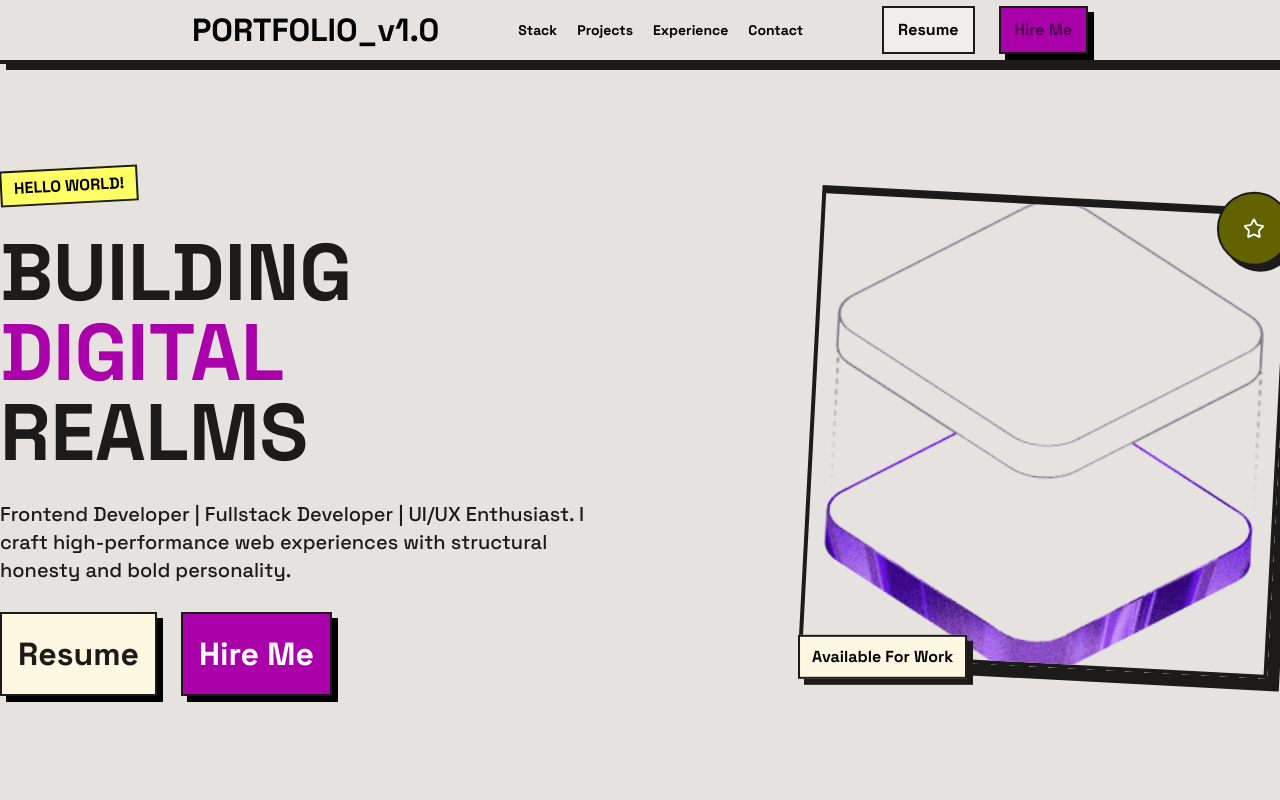
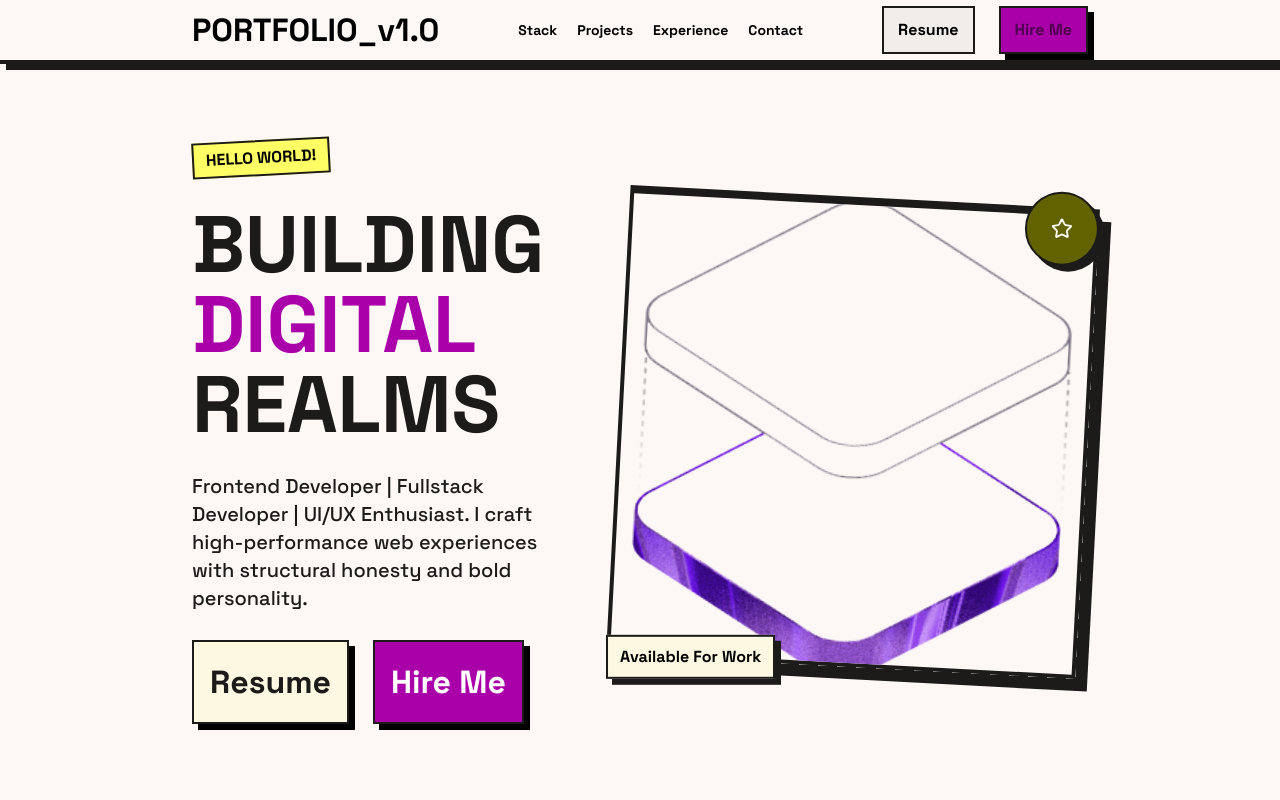
Before and after one commit to rikkriuk/portofolio, a React (Vite) app: page / in a window 1280 px wide. Shown: the top 800 px of the page. Built offline with nearby package versions, Linux system fonts and the light colour scheme.

Commit message:
refactor: adjust style

```diff
--- a/src/App.tsx
+++ b/src/App.tsx
@@ -1,11 +1,25 @@
+import { useState } from "react";
 import AppNavbar from "./layouts/AppNavbar";
 import HomePage from "./screens/home"
 
 const App = () => {
+  const [isSidebarOpen, setIsSidebarOpen] = useState(false);
+
   return (
-    <main className="bg-[#E6E2DF]">
-      <AppNavbar />
-      <HomePage />
+    <main className="bg-[#FDF8F5] overflow-hidden">
+      <AppNavbar
+        isSidebarOpen={isSidebarOpen}
+        setIsSidebarOpen={setIsSidebarOpen}
+      />
+
+      <div
+        className={`
+          px-8 lg:px-24 xl:px-48 space-y-16 transition-all duration-300 overflow-hidden
+          ${isSidebarOpen ? "blur-sm pointer-events-none" : ""}
+        `}
+      >
+        <HomePage />
+      </div>
     </main>
   )
 }
--- a/src/screens/home/index.tsx
+++ b/src/screens/home/index.tsx
@@ -1,9 +1,13 @@
 import HeroSection from "./components/HeroSection"
+import ProjectSection from "./components/ProjectSection"
+import StackSection from "./components/StackSection"
 
 const HomePage = () => {
    return (
       <>
          <HeroSection />
+         <StackSection />
+         <ProjectSection />
       </>
    )
 }
```
